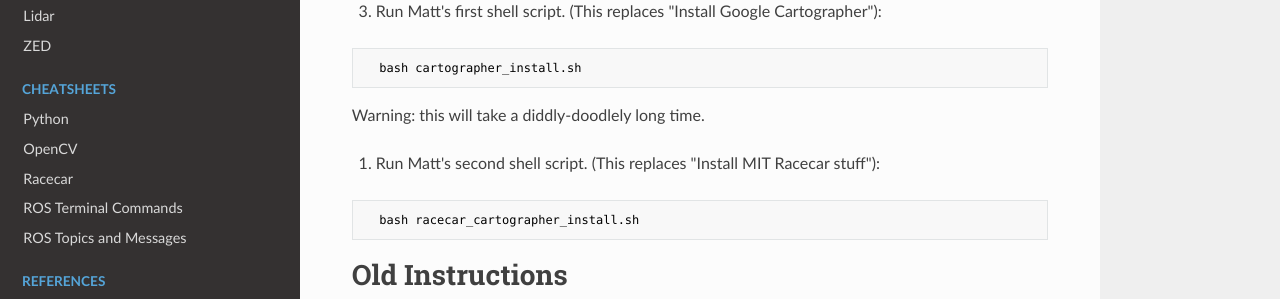
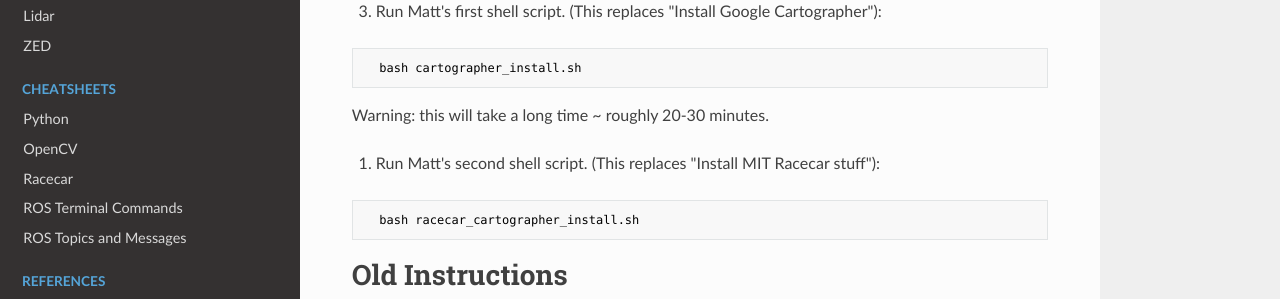
Before and after one commit to ChrisLindland/racecar-website, an MkDocs documentation site: the page built from docs/maps/cartographer/cartographer_installation.md, in a window 1280 px wide and 900 px high. Shown: the part 338-637 px from the top of the window. Built offline with MkDocs 1.6.1, drawn with Linux system fonts in a browser that asks for light colours; nearby versions of some CDN libraries.

Commit message:
Update cartographer_installation.md

````diff
--- a/docs/maps/cartographer/cartographer_installation.md
+++ b/docs/maps/cartographer/cartographer_installation.md
@@ -9,7 +9,7 @@
 ```bash
   bash cartographer_install.sh
 ```
-Warning: this will take a diddly-doodlely long time.
+Warning: this will take a long time ~ roughly 20-30 minutes.
 
 5. Run Matt's second shell script. (This replaces "Install MIT Racecar stuff"):
 ```bash
````
